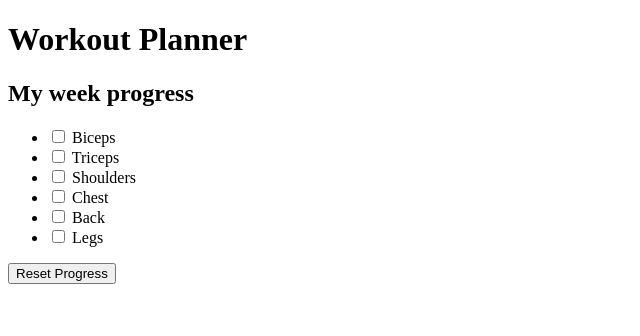
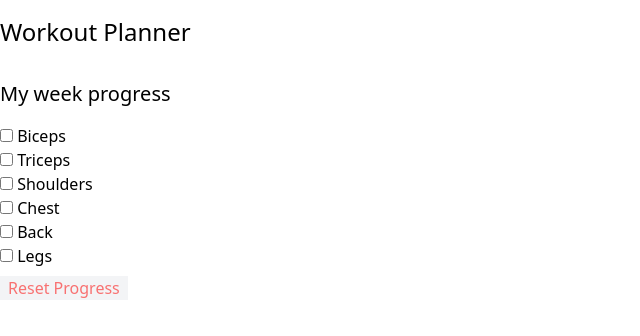
Before and after one commit to Acousticdesk/workout-planner, an Angular app: page / in a window 1280 px wide. Shown: the top 336 px of the page, without its empty margins (0-640 px from the left). Built offline with nearby package versions, Linux system fonts and the light colour scheme; no server answers.

Commit message:
Add tailwind

```diff
--- a/package.json
+++ b/package.json
@@ -38,6 +38,7 @@
     "karma-jasmine": "~4.0.0",
     "karma-jasmine-html-reporter": "^1.5.0",
     "protractor": "~7.0.0",
+    "tailwindcss": "^2.0.4",
     "ts-node": "~8.3.0",
     "tslint": "~6.1.0",
     "typescript": "~4.1.5"
--- a/src/app/app.component.html
+++ b/src/app/app.component.html
@@ -1,13 +1,15 @@
-<h1>{{brandName}}</h1>
+<main class="container mx-auto py-4">
+  <h1 class="mb-8 text-2xl">{{brandName}}</h1>
 
-<h2>My week progress</h2>
+  <app-motivational-quotes></app-motivational-quotes>
+
+  <h2 class="mt-8 text-xl">My week progress</h2>
 
   <!-- todo akicha: add a UI framework (Tailwind|Angular Material) -->
   <!-- todo akicha: save progress to local storage on change -->
 
-<app-motivational-quotes></app-motivational-quotes>
-
-<form [formGroup]="weekProgressForm">
+  <!-- todo akicha: change margin for motivational-quotes instead -->
+  <form class="mt-4" [formGroup]="weekProgressForm">
     <ul>
       <li *ngFor="let muscleGroup of muscleGroups">
         <label>
@@ -18,4 +20,6 @@
     </ul>
   </form>
 
-<button (click)="resetWeekProgress()">Reset Progress</button>
+  <button class="mt-2 px-2 bg-gray-100 text-red-400" (click)="resetWeekProgress()">Reset Progress</button>
+
+</main>
--- a/src/app/motivational-quotes.service.ts
+++ b/src/app/motivational-quotes.service.ts
@@ -32,6 +32,7 @@ export class MotivationalQuotesService {
     return of(getRandomElement(this.motivationalQuotes) as {text: string, author: string});
   }
 
+  // todo akicha: save only the random quote, discard all others
   getMotivationalQuotes(): Observable<{ text: string, author: string }[]> {
     const quotesObservable$ = this.http.get<{ text: string, author: string }[]>('https://type.fit/api/quotes');
 
--- a/src/app/motivational-quotes/motivational-quotes.component.html
+++ b/src/app/motivational-quotes/motivational-quotes.component.html
@@ -1,4 +1,9 @@
-<p *ngIf="motivationalQuote">
-  "{{motivationalQuote.text }}"
-  > "{{motivationalQuote.author }}"
-</p>
+<article class="max-w-md" *ngIf="motivationalQuote">
+  <p class="text-gray-500">
+    <!--  todo akicha: reuse existing helper classes  -->
+    <span class="text-4xl">"</span>
+    <span class="text-3xl">{{motivationalQuote.text }}</span>
+    <span class="text-4xl">"</span>
+  </p>
+  <p class="text-base mt-2 text-gray-500">{{motivationalQuote.author }}</p>
+</article>
--- a/src/styles.scss
+++ b/src/styles.scss
@@ -1 +1,5 @@
 /* You can add global styles to this file, and also import other style files */
+
+@import 'tailwindcss/base';
+@import 'tailwindcss/components';
+@import 'tailwindcss/utilities';
--- /dev/null
+++ b/tailwind.config.js
@@ -0,0 +1,16 @@
+module.exports = {
+  prefix: '',
+  purge: {
+    content: [
+      './src/**/*.{html,ts}',
+    ]
+  },
+  darkMode: 'class',
+  theme: {
+    extend: {},
+  },
+  variants: {
+    extend: {},
+  },
+  // plugins: [require('@tailwindcss/forms'),require('@tailwindcss/typography')],
+};
```
Also changed, not shown: 1 other file (tests, documents, lock files or other folders). Lines whose indentation alone changed are shown as unchanged.
